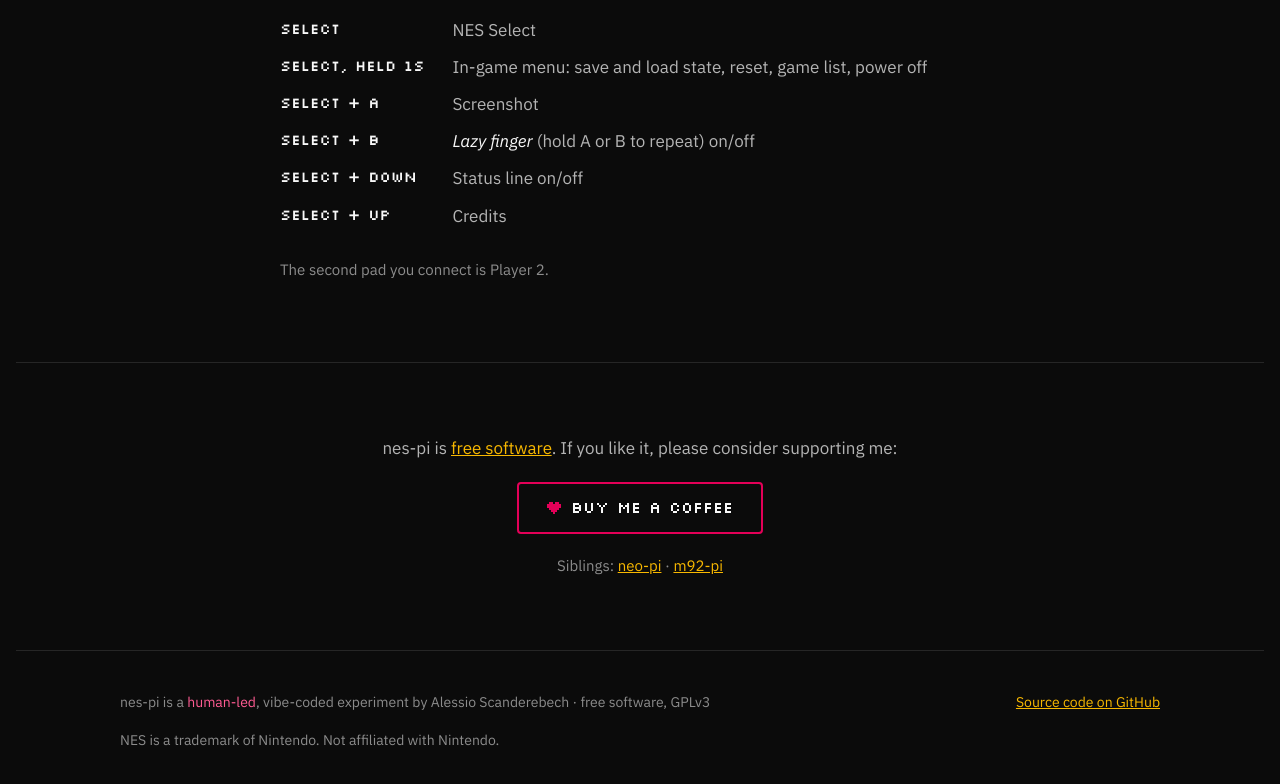
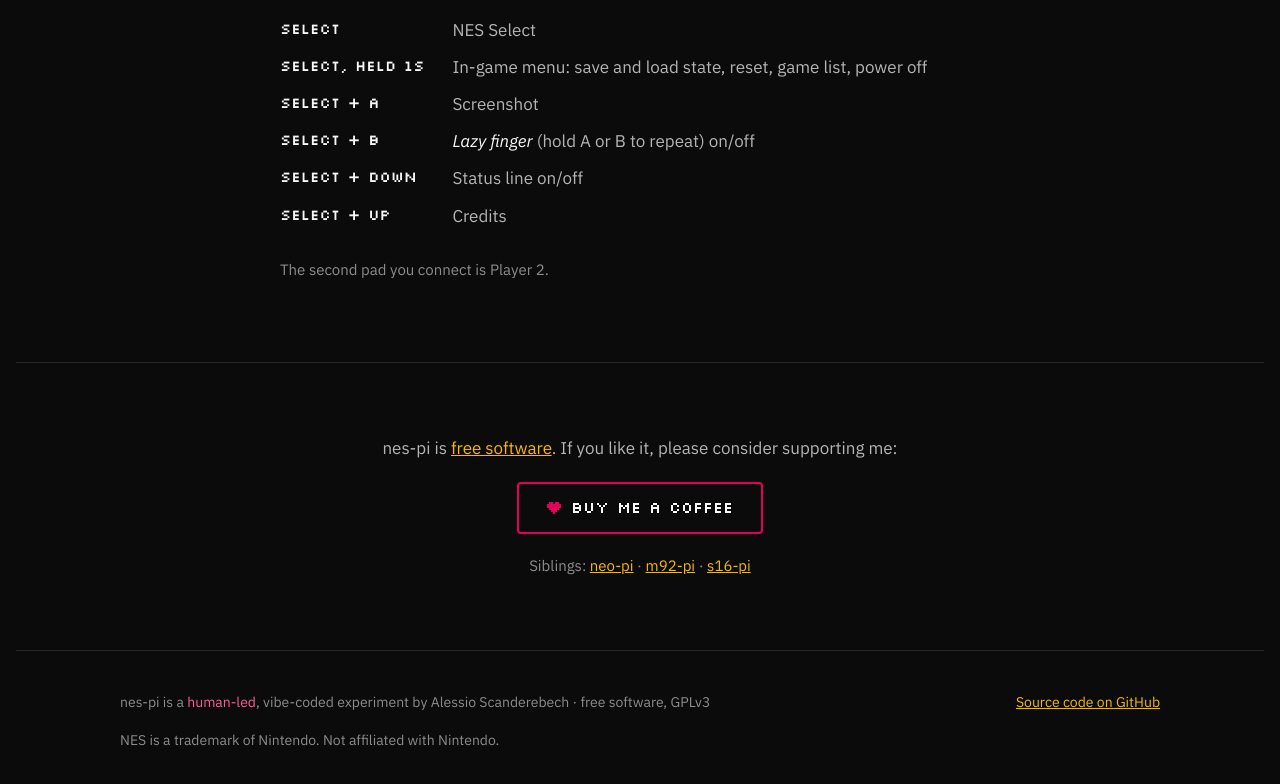
Before and after one commit to alessioscand/nes-pi, a plain HTML site: page docs/index.html in a window 1280 px wide. Shown: the part 2496-3280 px from the top of the page. Drawn offline with Linux system fonts and the light colour scheme; a web font is replaced by a local one.

Commit message:
nes-pi 1.1.0 (after 1.0.0): version and README.txt (what's new, BEZEL, the status line beside the picture, CONTROLS in the order A B SELECT START); s16-pi among the siblings in README.md and on the site
Co-Authored-By: Claude Opus 5.5 <noreply@anthropic.com>
Claude-Session: https://claude.ai/code/session_01N2Hq26YhZ3tmQokh521ax1

```diff
--- a/docs/index.html
+++ b/docs/index.html
@@ -509,7 +509,7 @@ code   { color: var(--white); }
   <div class="support narrow">
     <p>nes-pi is <a href="https://github.com/alessioscand/nes-pi">free software</a>. If you like it, please consider supporting me:</p>
     <a class="button button-pink" href="https://paypal.me/alescandy" target="_blank" rel="noopener"><svg aria-hidden="true" width="14" height="12" viewBox="0 0 7 6" shape-rendering="crispEdges"><path d="M1 0h2v1h1V0h2v1h1v2h-1v1h-1v1h-1v1H3V5H2V4H1V3H0V1h1z" fill="#E40058"/></svg>Buy me a coffee</a>
-    <p class="footnote">Siblings: <a href="https://alessioscand.github.io/neo-pi/">neo-pi</a> · <a href="https://alessioscand.github.io/m92-pi/">m92-pi</a></p>
+    <p class="footnote">Siblings: <a href="https://alessioscand.github.io/neo-pi/">neo-pi</a> · <a href="https://alessioscand.github.io/m92-pi/">m92-pi</a> · <a href="https://alessioscand.github.io/s16-pi/">s16-pi</a></p>
   </div>
 </section>
 
```
Also changed, not shown: dist/sd/README.txt, 2 other files.
